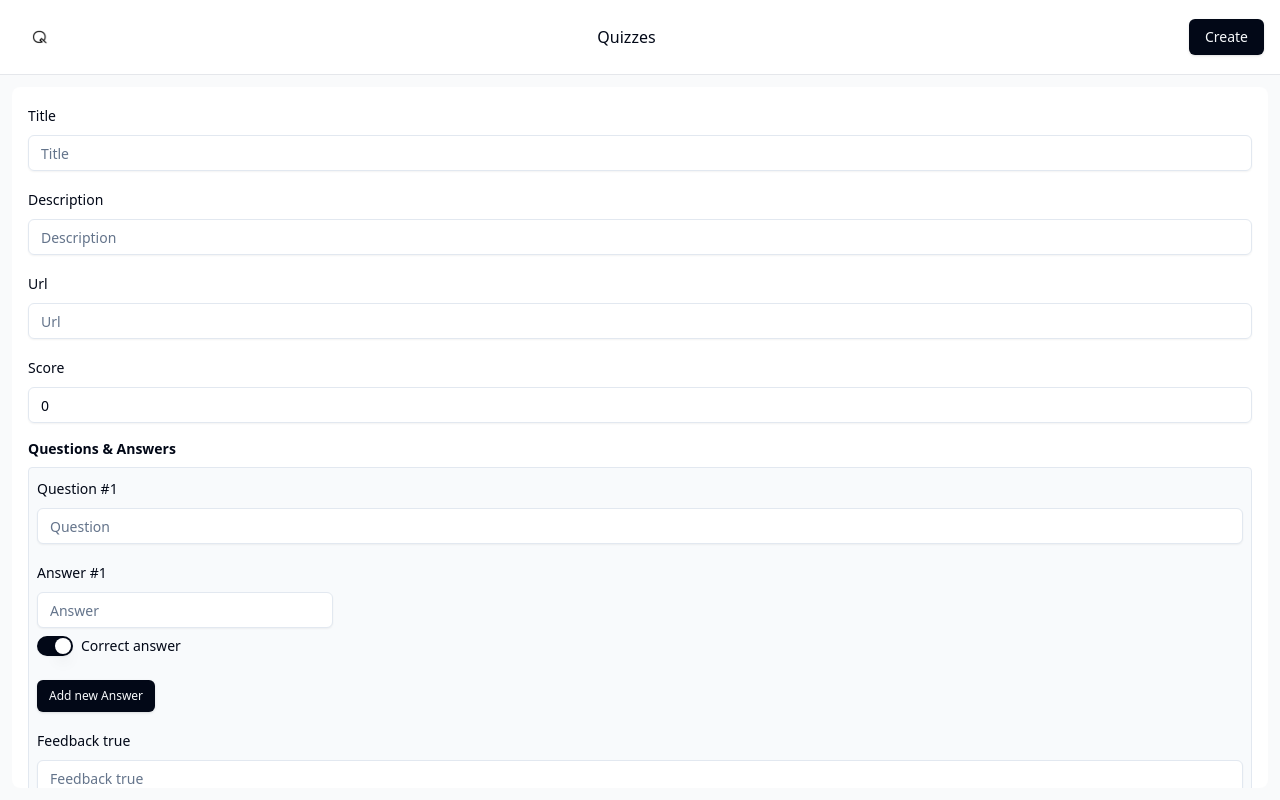
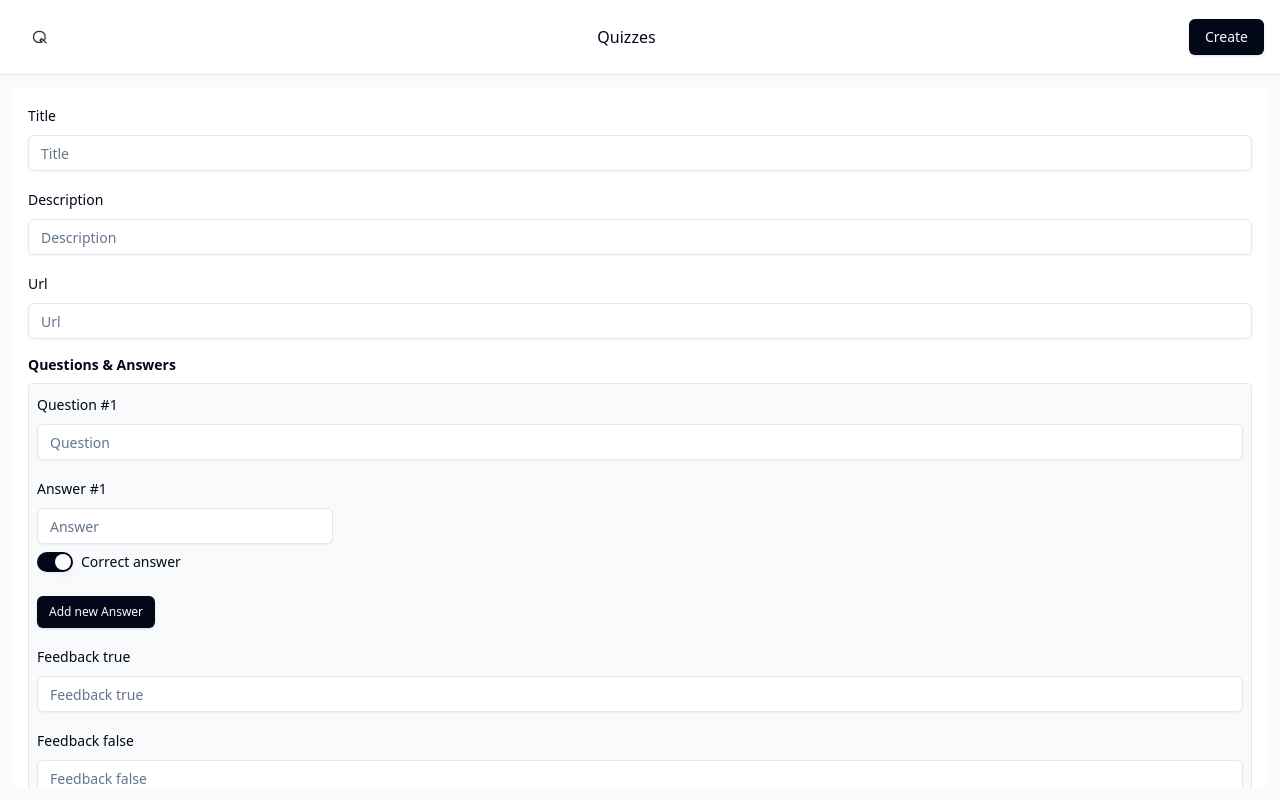
Before and after one commit to Mhmod-Hsn/Crocosoft-task, a React (Vite) app: page /create in a window 1280 px wide. Built offline with nearby package versions, Linux system fonts and the light colour scheme.

Commit message:
keep score with null

```diff
--- a/src/features/quiz/QuizForm.tsx
+++ b/src/features/quiz/QuizForm.tsx
@@ -49,7 +49,6 @@ export const QuizForm = ({ data }: { data?: Quiz }) => {
 			id: data?.id ?? generateId(),
 			title: data?.title ?? '',
 			description: data?.description ?? '',
-			score: data?.score ?? 0,
 			url: data?.url ?? '',
 			questions_answers: data?.questions_answers ?? [newQuestion()],
 		},
@@ -161,25 +160,6 @@ export const QuizForm = ({ data }: { data?: Quiz }) => {
 							<FormLabel>Url</FormLabel>
 							<FormControl>
 								<Input placeholder='Url' {...field} />
-							</FormControl>
-							<FormMessage />
-						</FormItem>
-					)}
-				/>
-				<FormField
-					control={form.control}
-					name='score'
-					render={({ field }) => (
-						<FormItem>
-							<FormLabel>Score</FormLabel>
-							<FormControl>
-								<Input
-									{...field}
-									value={Number(field.value)}
-									onChange={(e) => field.onChange(Number(e.target.value))}
-									type='number'
-									placeholder='Score'
-								/>
 							</FormControl>
 							<FormMessage />
 						</FormItem>
--- a/src/features/quiz/types.ts
+++ b/src/features/quiz/types.ts
@@ -19,7 +19,7 @@ export const QuizSchema = z.object({
 	id: z.number(),
 	title: z.string().min(1),
 	description: z.string().min(1),
-	score: z.number().min(0).max(100).optional(),
+	score: z.number().optional(),
 	// make sure url is youtube url
 	url: z
 		.string()
```
